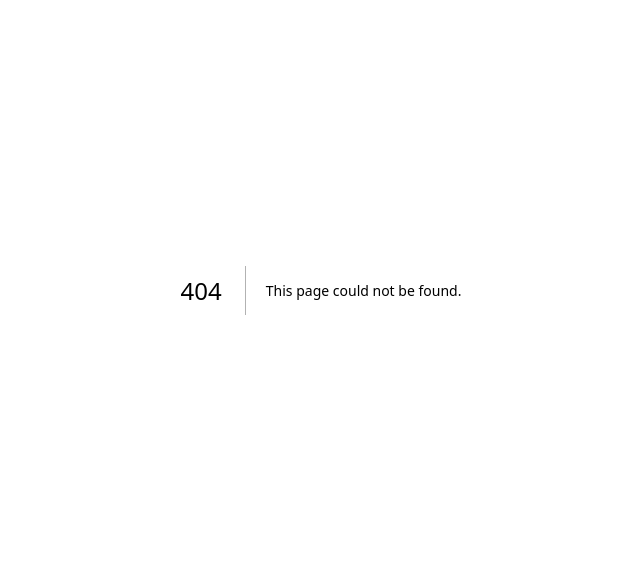
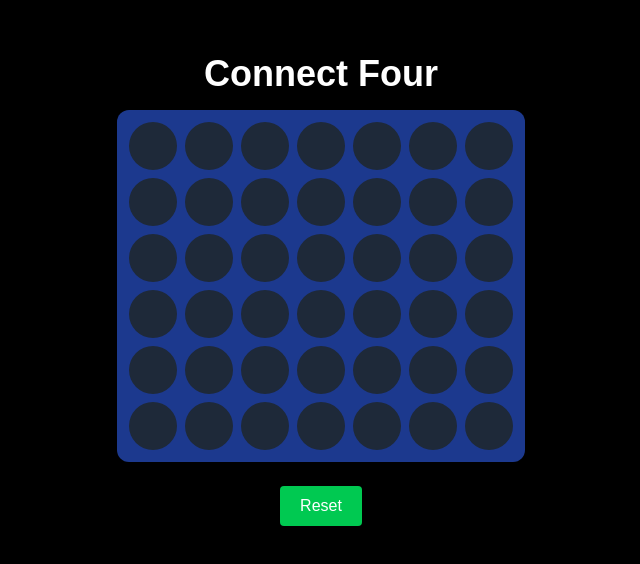
Before and after one commit to RuthlesSan/tic-tac-toe-ai, a Next.js app: page /games/connect4 in a window 1280 px wide. Before the commit this address had no page. Shown: the part 110-674 px from the top of the page, without its empty margins (319-959 px from the left). Built offline with nearby package versions, Linux system fonts and the light colour scheme.

Commit message:
Added Connect Four game

```diff
--- /dev/null
+++ b/app/games/connect4/page.js
@@ -0,0 +1,149 @@
+"use client";
+import { useState } from "react";
+
+const ROWS = 6;
+const COLS = 7;
+
+const createBoard = () =>
+    Array(ROWS).fill(null).map(() => Array(COLS).fill(null));
+
+export default function ConnectFour() {
+    const [board, setBoard] = useState(createBoard());
+    const [playerTurn, setPlayerTurn] = useState(true);
+    const [winner, setWinner] = useState(null);
+
+    // 🔻 Drop piece
+    const dropPiece = (col) => {
+        if (winner || !playerTurn) return;
+
+        const newBoard = board.map(row => [...row]);
+
+        for (let row = ROWS - 1; row >= 0; row--) {
+            if (!newBoard[row][col]) {
+                newBoard[row][col] = "X";
+                break;
+            }
+        }
+
+        setBoard(newBoard);
+
+        const win = checkWinner(newBoard);
+        if (win) {
+            setWinner(win);
+            return;
+        }
+
+        setPlayerTurn(false);
+
+        setTimeout(() => aiMove(newBoard), 500);
+    };
+
+    // 🤖 AI move (random for now)
+    const aiMove = (currentBoard) => {
+        const validCols = [];
+
+        for (let c = 0; c < COLS; c++) {
+            if (!currentBoard[0][c]) validCols.push(c);
+        }
+
+        const col = validCols[Math.floor(Math.random() * validCols.length)];
+
+        const newBoard = currentBoard.map(row => [...row]);
+
+        for (let row = ROWS - 1; row >= 0; row--) {
+            if (!newBoard[row][col]) {
+                newBoard[row][col] = "O";
+                break;
+            }
+        }
+
+        setBoard(newBoard);
+
+        const win = checkWinner(newBoard);
+        if (win) {
+            setWinner(win);
+            return;
+        }
+
+        setPlayerTurn(true);
+    };
+
+    // 🧠 Check winner
+    const checkWinner = (b) => {
+        // horizontal, vertical, diagonal
+        for (let r = 0; r < ROWS; r++) {
+            for (let c = 0; c < COLS; c++) {
+                const player = b[r][c];
+                if (!player) continue;
+
+                // →
+                if (c + 3 < COLS &&
+                    player === b[r][c + 1] &&
+                    player === b[r][c + 2] &&
+                    player === b[r][c + 3]) return player;
+
+                // ↓
+                if (r + 3 < ROWS &&
+                    player === b[r + 1][c] &&
+                    player === b[r + 2][c] &&
+                    player === b[r + 3][c]) return player;
+
+                // ↘
+                if (r + 3 < ROWS && c + 3 < COLS &&
+                    player === b[r + 1][c + 1] &&
+                    player === b[r + 2][c + 2] &&
+                    player === b[r + 3][c + 3]) return player;
+
+                // ↙
+                if (r + 3 < ROWS && c - 3 >= 0 &&
+                    player === b[r + 1][c - 1] &&
+                    player === b[r + 2][c - 2] &&
+                    player === b[r + 3][c - 3]) return player;
+            }
+        }
+
+        return null;
+    };
+
+    const resetGame = () => {
+        setBoard(createBoard());
+        setWinner(null);
+        setPlayerTurn(true);
+    };
+
+    return (
+        <div className="h-screen flex flex-col items-center justify-center bg-black text-white">
+
+            <h1 className="text-4xl mb-4 font-bold">Connect Four</h1>
+
+            {winner && (
+                <h2 className="mb-4 text-xl">
+                    {winner === "X" ? "🎉 You Win!" : "🤖 AI Wins!"}
+                </h2>
+            )}
+
+            {/* 🎮 Board */}
+            <div className="grid grid-cols-7 gap-2 bg-blue-900 p-3 rounded-xl">
+                {board.map((row, r) =>
+                    row.map((cell, c) => (
+                        <div
+                            key={`${r}-${c}`}
+                            onClick={() => dropPiece(c)}
+                            className="w-12 h-12 rounded-full bg-gray-800 flex items-center justify-center cursor-pointer"
+                        >
+                            {cell === "X" && <div className="w-8 h-8 bg-red-500 rounded-full" />}
+                            {cell === "O" && <div className="w-8 h-8 bg-yellow-400 rounded-full" />}
+                        </div>
+                    ))
+                )}
+            </div>
+
+            <button
+                onClick={resetGame}
+                className="mt-6 bg-green-500 px-5 py-2 rounded hover:bg-green-600"
+            >
+                Reset
+            </button>
+        </div>
+    );
+}
```
